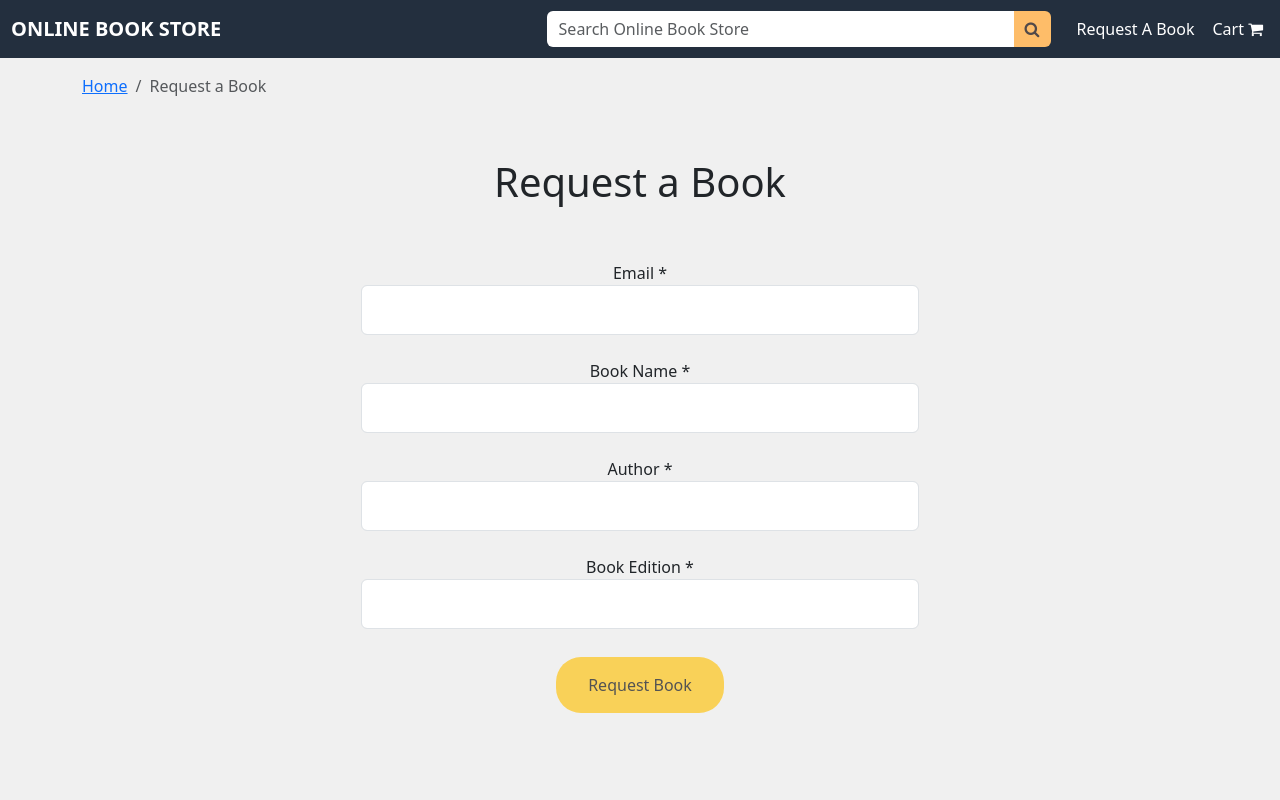
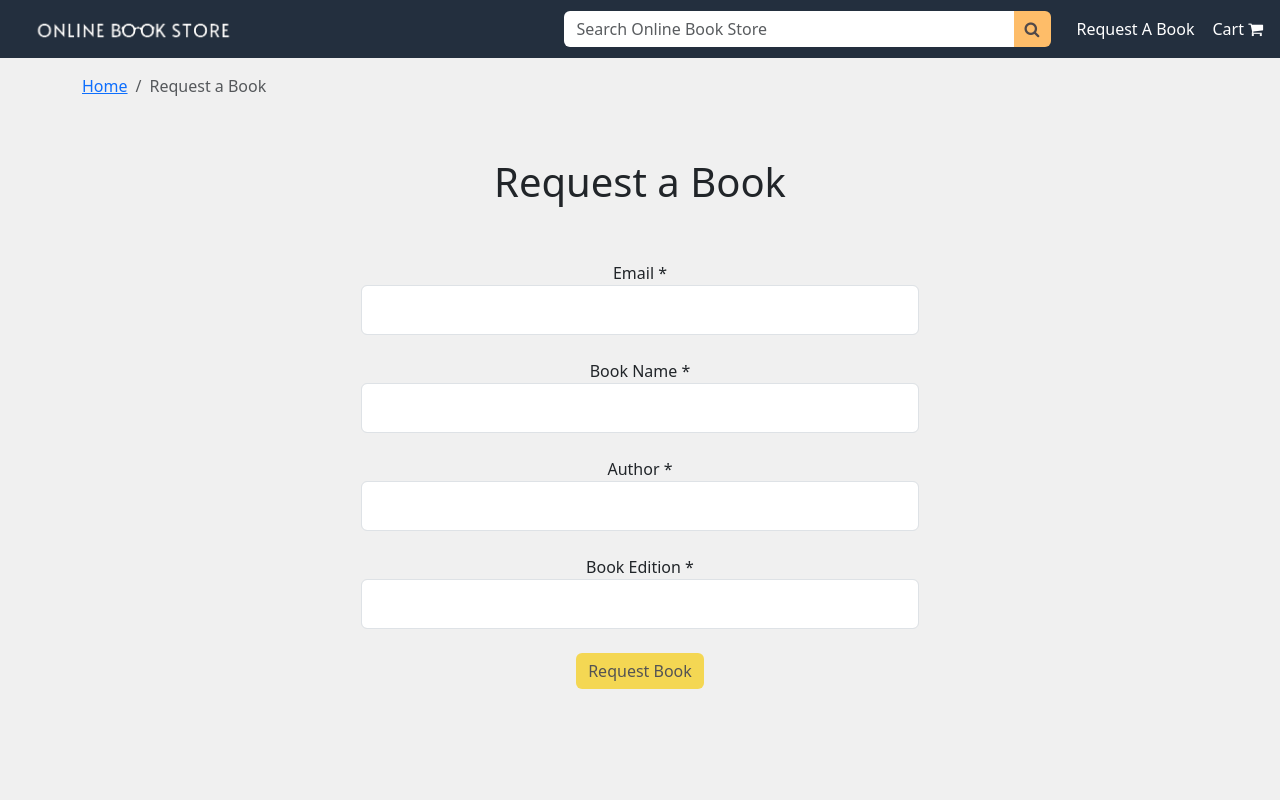
Before and after one commit to swe632/online-book-store-hw7, an Angular app: page /req-book in a window 1280 px wide. Shown: the top 800 px of the page. Built offline with nearby package versions, Linux system fonts and the light colour scheme.

Commit message:
changed buttons colours, font style, logo,etc

```diff
--- a/src/app/cart/cart.component.html
+++ b/src/app/cart/cart.component.html
@@ -42,8 +42,8 @@
           <div class="col-md-8">
             <div class="card-body clickable-card" (click)="viewProductDetails(book.id)">
               <h5 class="card-title">{{ book.title }}</h5>
-              <p class="card-text">Author: {{ book.author }}</p>
-              <p class="card-text">Price: {{ book.price | currency}}</p>
+              <p class="card-text" style="color: gray;">Author: {{ book.author }}</p>
+              <p class="card-text" style="font-size: large;"><b>{{ book.price | currency}}</b></p>
               <div class="d-flex justify-content-between align-items-center">
                 <div class="btn-group">
                   <div class="input-group mb-3">
--- a/src/app/checkout/checkout.component.css
+++ b/src/app/checkout/checkout.component.css
@@ -13,3 +13,7 @@
 .card:hover {
   box-shadow: 0 0 10px rgba(0, 0, 0, 0.3);
 }
+.custom-background {
+  background-color: rgba(237, 234, 234, 0.685);
+  border: none;
+}
--- a/src/app/checkout/checkout.component.html
+++ b/src/app/checkout/checkout.component.html
@@ -25,7 +25,7 @@
             <div class="col-md-8">
               <div class="card-body">
                 <h5 class="card-title">{{ book.title }}</h5>
-                <p class="card-text">Author: {{ book.author }}</p>
+                <p class="card-text" style="color: gray;">Author: {{ book.author }}</p>
                 <h1 class="badge bg-light text-dark">Quantity: {{ book.quantity }}</h1><br>
                 <p class="badge bg-light text-dark card-text">Price: {{ book.price * book.quantity | currency }}</p>
               </div>
@@ -119,7 +119,7 @@
         </div>
       </div>
 
-      <button class="btn btn-primary" type="submit" [disabled]="!orderForm.valid" data-bs-toggle="modal" data-bs-target="#exampleModal">Place Order</button>
+      <button class="btn btn-primary a-button-submit btn-submita" type="submit" [disabled]="!orderForm.valid" data-bs-toggle="modal" data-bs-target="#exampleModal">Place Order</button>
     </form>
   </div>
 
@@ -143,9 +143,9 @@
       <div *ngIf="showMessage && orderForm.valid" class="alert alert-success mt-3">
         {{ message }}
       </div>
-      <div class="modal-footer">
-        <button type="button" class="btn btn-secondary" data-bs-dismiss="modal">Close</button>
-        <button type="button" class="btn btn-primary" (click)="placeOrder()">Confirm</button>
+      <div class="modal-footer custom-background">
+        <button type="button " class="btn btn-secondary a-button-submit" data-bs-dismiss="modal">Close</button>
+        <button type="button" class="btn btn-primary a-button-submit" (click)="placeOrder()">Confirm</button>
       </div>
     </div>
   </div>
--- a/src/app/navbar/navbar.component.html
+++ b/src/app/navbar/navbar.component.html
@@ -1,6 +1,8 @@
 <nav class="navbar navbar-expand-lg navbar-dark bg-medium-slate-blue fixed-top">
     <div class="logo">
-        <a routerLink="/home" class="navbar-brand">Online Book Store</a>
+        <a routerLink="/home" class="navbar-brand">
+            <img src="assets/logo.png" alt="Online Book Store" class="img-fluid" style="max-height: 30px; max-width: 100%;" />
+        </a>
     </div>
     <button class="navbar-toggler" type="button" data-bs-toggle="collapse" data-bs-target="#navbarNav"
         aria-controls="navbarNav" aria-expanded="false" aria-label="Toggle navigation">
--- a/src/app/product-details/product-details.component.html
+++ b/src/app/product-details/product-details.component.html
@@ -14,11 +14,11 @@
       <img src="assets/book1.jpg" alt="{{ product.title }}" class="img-fluid" />
     </div>
     <div class="col-md-8 product-info">
-      <h2>{{ product.title }}</h2>
-      <p>Author: {{ product.author }}</p>
-      <p>Price:  &nbsp;<strong>${{ product.price }}</strong></p>
+      <h4>{{ product.title }}</h4>
+      <p style="color: gray;">by {{ product.author }}</p>
+      <p style="font-size: x-large;"><strong>${{ product.price }}</strong></p>
       <div class="mb-3">
-        <strong>Description:</strong>
+        <b style="font-weight: 600;">Description:</b>
         <p>{{ product.description }}</p>
       </div>
 
--- a/src/app/req-book/req-book.component.css
+++ b/src/app/req-book/req-book.component.css
@@ -12,19 +12,6 @@ input {
     margin: auto;
     display: block;
 }
-
-button {
-    background-color: orange;
-    border-radius: 25px;
-    border: none;
-    color: white;
-    padding: 16px 32px;
-    text-decoration: none;
-    margin: 4px 2px;
-    cursor: pointer;
-}
-
-
 
 .pad {
     padding-bottom: 4%;
--- a/src/app/req-book/req-book.component.html
+++ b/src/app/req-book/req-book.component.html
@@ -42,7 +42,7 @@
                 required</span> <br>
         </div>
         <div>
-            <button [disabled]="reqBook.invalid" class="btn btn-warning" type="submit">Request Book</button>
+            <button [disabled]="reqBook.invalid" class="btn a-button-submit btn-submita" type="submit">Request Book</button>
         </div>
     </form>
     <div *ngIf="message" class="alert alert-success alert-dismissible fade show" role="alert">
--- a/src/styles.css
+++ b/src/styles.css
@@ -15,6 +15,16 @@ body {
   color: #000;
 }
 
+.a-button-submit {
+  background-color: #F7CA00;
+  border: #F7CA00;
+  color: black;
+}
+.btn-submita:disabled {
+  background-color: #F7CA00;
+  border: #F7CA00;
+  color: black;
+}
 .a-button-details:hover {
   background-color:  #ff9a01;
 }
```
Also changed, not shown: src/assets/logo.png (added).
